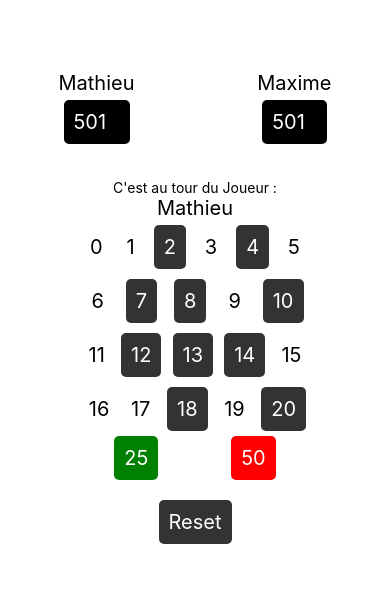
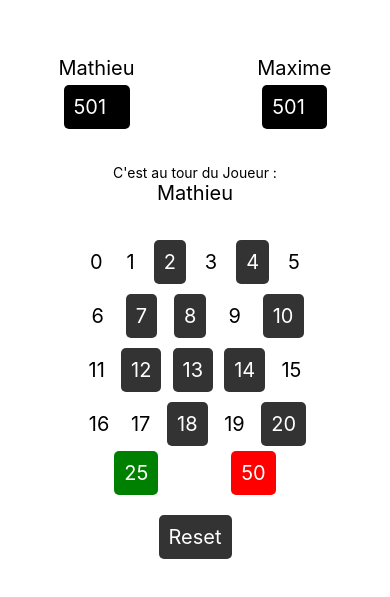
Before and after one commit to Claquettes/Flechettes, a React Native app in the folder pfff/: screen / in a window 390 px wide. Shown: the part 115-712 px from the top of the page. Built offline with nearby package versions, Linux system fonts and the light colour scheme.

Commit message:
Margin bottom sur text du nom des joueurs

```diff
--- a/pfff/App.js
+++ b/pfff/App.js
@@ -21,6 +21,7 @@ const DartScorekeeper = () => {
             setThrows2([...throws2, shot]);
         }
     }
+
     const addThrow = (points) => {
         if (points != 0 && points != 25 && points != 50) {
             Alert.alert(
@@ -55,6 +56,7 @@ const DartScorekeeper = () => {
         changePlayer();
 
     }
+
     const shotCounter = () => {
         setNumberShots(numberShots + 1);
     }
@@ -92,7 +94,7 @@ const DartScorekeeper = () => {
             </View>
             </View>
             <Text>C'est au tour du Joueur :</Text>
-            <Text style={styles.text}>{players[actualPlayer]}</Text>
+            <Text style={[styles.text, styles.marginBottom]}>{players[actualPlayer]}</Text>
 
             <View style={styles.buttonContainer}>
 
@@ -184,7 +186,6 @@ const styles = StyleSheet.create({
         width: '70%',
         marginBottom: 30,
     },
-
     container: {
         flex: 1,
         alignItems: 'center',
@@ -196,7 +197,9 @@ const styles = StyleSheet.create({
     text: {
         fontSize: 20,
     },
-
+    marginBottom: {
+        marginBottom: 30,
+    },
     score: {
         color: 'white',
         fontSize: 20,
```
